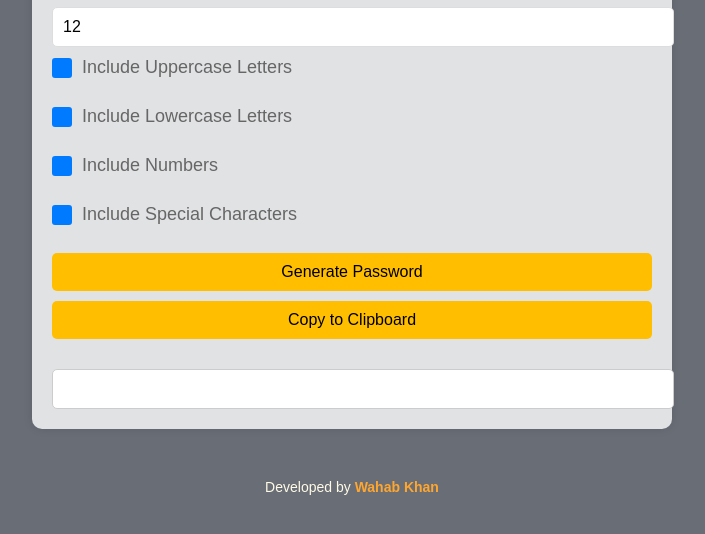
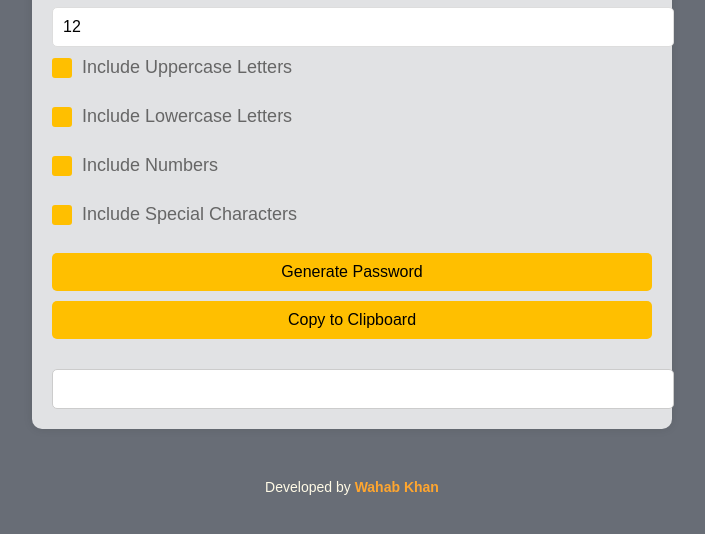
Before and after one commit to cbazyx8/PasswordGenerator, a plain HTML site: page index.html in a window 1280 px wide. Shown: the part 174-708 px from the top of the page, without its empty margins (288-993 px from the left). Drawn offline with Linux system fonts and the light colour scheme.

Commit message:
Update styles.css

```diff
--- a/styles.css
+++ b/styles.css
@@ -63,7 +63,7 @@ label:before {
 }
 
 input[type="checkbox"]:checked + label:before {
-    background-color: #007bff;
+    background-color: #FFBF00;
 }
 
 button {
```
